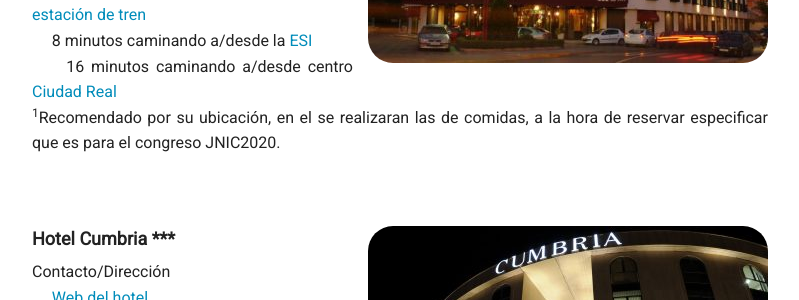
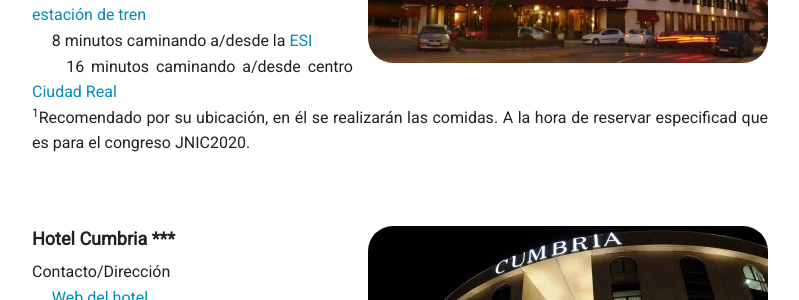
Before and after one commit to jnic2020/jnic2021.github.io, a Jekyll site: the page built from alojamiento.md, in a window 1280 px wide and 900 px high, scrolled down 638 px. Shown: the part 152-452 px from the top of the window, without its empty margins (240-1039 px from the left). Built offline with Jekyll 4.4.1, drawn with Linux system fonts in a browser that asks for light colours; nearby versions of some CDN libraries.

Commit message:
Alojamiento

```diff
--- a/alojamiento.md
+++ b/alojamiento.md
@@ -28,7 +28,7 @@ Distancias:
   <br>&nbsp;&nbsp;&nbsp;&nbsp;22 minutos caminando a/desde la [estación de tren](https://www.google.com/maps/dir/Parking+Estaci%C3%B3n+AVE,+Ciudad+Real/Hotel+Do%C3%B1a+Carlota,+Ronda+de+Toledo,+Ciudad+Real/@38.9892355,-3.9217915,16z/data=!3m1!4b1!4m14!4m13!1m5!1m1!1s0xd6bc349e56b276f:0x8692a93cf4952340!2m2!1d-3.91209!2d38.98543!1m5!1m1!1s0xd6bc343116e1a65:0x49d9184d13e2a4a7!2m2!1d-3.9233854!2d38.9941623!3e2)
   <br>&nbsp;&nbsp;&nbsp;&nbsp; 8 minutos caminando a/desde la [ESI](https://www.google.com/maps/dir/Escuela+Superior+de+Inform%C3%A1tica,+Paseo+Universidad,+4,+13071+Ciudad+Real,+Cdad.+Real/Hotel+Do%C3%B1a+Carlota,+Ronda+de+Toledo,+21,+13005+Ciudad+Real,+Cdad.+Real/@38.9922006,-3.9240104,17z/data=!3m1!4b1!4m14!4m13!1m5!1m1!1s0xd6bc3441815e52f:0xe9d3de4afcb57d4d!2m2!1d-3.9200735!2d38.9902389!1m5!1m1!1s0xd6bc343116e1a65:0x49d9184d13e2a4a7!2m2!1d-3.9233854!2d38.9941623!3e2)
   <br>&nbsp;&nbsp;&nbsp;&nbsp; 16 minutos caminando a/desde centro [Ciudad Real](https://www.google.com/maps/dir/Hotel+Do%C3%B1a+Carlota,+Ronda+de+Toledo,+Ciudad+Real/Plaza+Mayor,+13001+Ciudad+Real,+Cdad.+Real/@38.9898043,-3.9300161,16z/data=!3m1!4b1!4m14!4m13!1m5!1m1!1s0xd6bc343116e1a65:0x49d9184d13e2a4a7!2m2!1d-3.9233854!2d38.9941623!1m5!1m1!1s0xd6bc36ae853415d:0xff9f99208a5918a5!2m2!1d-3.9287594!2d38.9854464!3e2)<br>
-   <sup>1</sup>Recomendado por su ubicación, en el se realizaran las de comidas, a la hora de reservar especificar que es para el congreso JNIC2020.
+   <sup>1</sup>Recomendado por su ubicación, en él se realizarán las comidas. A la hora de reservar especificad que es para el congreso JNIC2020.
 
 <a data-fancybox="gallery-carlota" href="{{site.url}}/images/hoteles/Carlota01.jpg"></a>
 <a data-fancybox="gallery-carlota" href="{{site.url}}/images/hoteles/Carlota02.jpg"></a>
```
